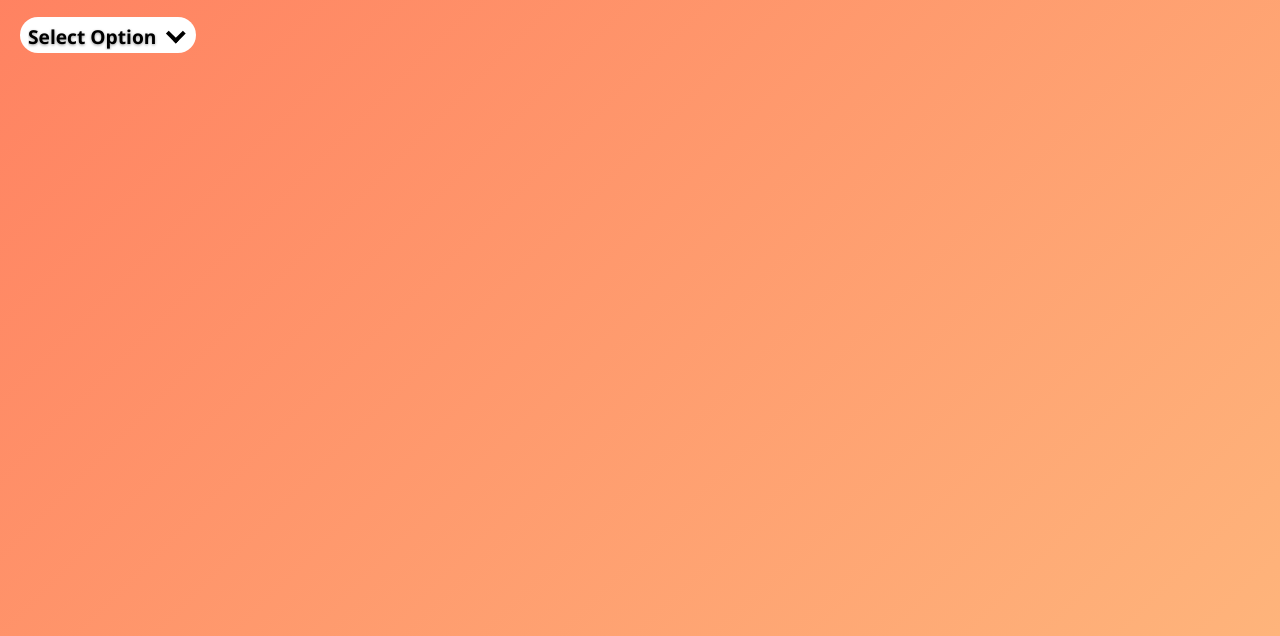
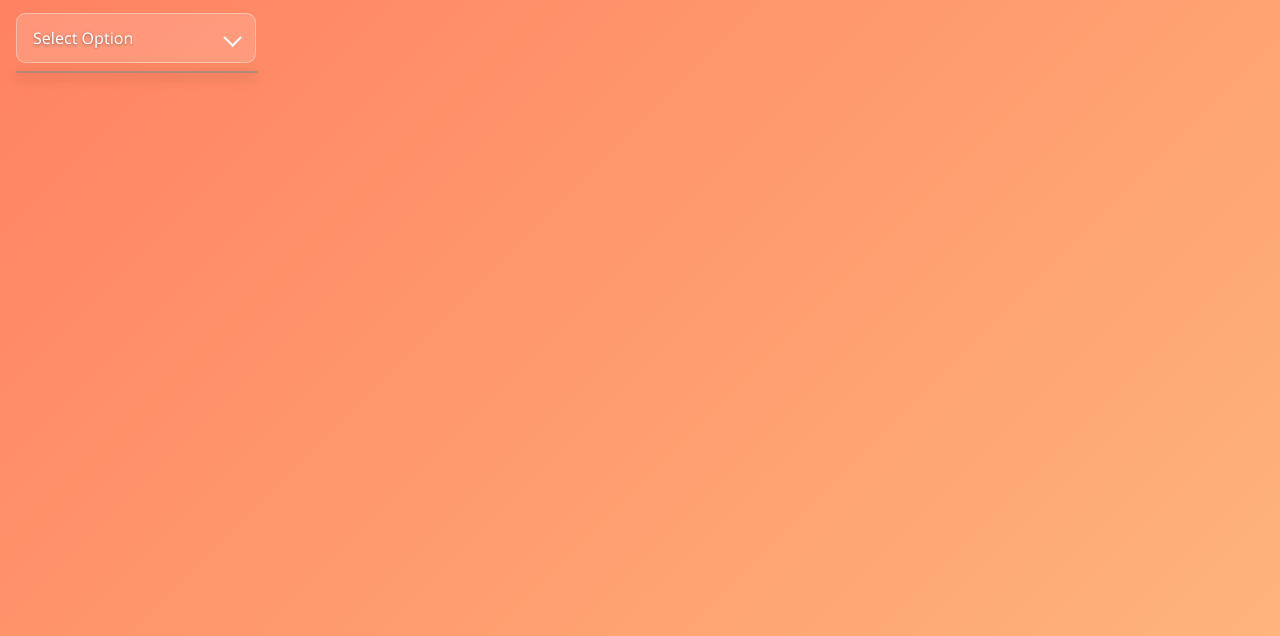
Before and after one commit to r1derPUSH/web-store, a plain HTML site: page main/index.html in a window 1280 px wide. Shown: the part 164-800 px from the top of the page. Drawn offline with Linux system fonts and the light colour scheme; no server answers.

Commit message:
edited dropdown menu

```diff
--- a/main/index.js
+++ b/main/index.js
@@ -38,7 +38,6 @@ async function renderWebsite() {
 
         if (option_box.classList.contains('nav_active')) {
             arrow.classList.add("arrow_active");
-
             for (let i = 0; i < options.length; i++) {
                 const element = options[i];
                 element.onclick = function() {
--- a/main/style.css
+++ b/main/style.css
@@ -93,91 +93,104 @@ body {
 
 /* animated "select-menu" styles */
 
+/* контейнер */
 .box {
-    width: 22vh;
-    height: 10vh;
-    margin: 20px;
+    width: 30vh;
+    margin: 2vh;
 }
 
-.selected-text {
-    margin-top: -0.2vh;
+/* вибраний елемент */
+.selected_option {
+    height: 6vh;
+    font-size: 2vh;
+    font-weight: 500;
+    color: #fff;
+    background: rgba(255,255,255,0.15);
+    padding: 0 2vh;
+    border-radius: 1.2vh;
+    cursor: pointer;
+    position: relative;
+    border: 0.2vh solid rgba(255,255,255,0.4);
+    display: flex;
+    align-items: center;
+    justify-content: space-between;
+    backdrop-filter: blur(0.6vh);
+    transition: background 0.3s, border-color 0.3s;
 }
 
-.selected_option {
-    height: 2.5vh;
-    font-size: 1.2rem;
-    font-weight: bold;
-    color: #000;
-    background-color: #fff;
-    padding: 1vh;
-    border-radius: 20px;
-    cursor: pointer;
-    position: relative;
+.selected_option:hover {
+    background: rgba(255,255,255,0.25);
+    border-color: rgba(255,255,255,0.6);
 }
 
+/* стрілочка */
 .arrow {
-    position: absolute;
-    right: 1.7vh;
-    top: 1.2vh;
-    width: 1.2vh;
-    height: 1.2vh;
-    border-top: 0.5vh solid;
-    border-left: 0.5vh solid;
+    width: 1.4vh;
+    height: 1.4vh;
+    border-top: 0.3vh solid #fff;
+    border-left: 0.3vh solid #fff;
     rotate: -135deg;
-    transition: 0.4s;
+    transition: 0.3s;
 }
 
 .arrow_active {
-    top: 2.5vh;
     rotate: 45deg;
+    margin-top: 0.7vh;
 }
 
+/* список */
 .option_box {
     position: relative;
-    margin-top: 15px;
+    margin-top: 1vh;
 }
 
 nav {
     position: absolute;
+    /* top: 6.5vh; */
     width: 100%;
-    height: 0px;
-    overflow-y: auto;
-    background-color: #fff;
-    border-radius: 10px;
-    transition: 0.3s;
-    z-index: 2;
+    max-height: 0;
+    overflow: hidden;
+    background: rgba(0,0,0,0.4);
+    border: 0.2vh solid rgba(255,255,255,0.3);
+    border-radius: 1vh;
+    transition: max-height 0.3s ease;
+    box-shadow: 0 0.6vh 1.5vh rgba(0,0,0,0.3);
+    backdrop-filter: blur(0.8vh);
+    z-index: 5;
 }
 
 .nav_active {
-    height: 27vh;
+    max-height: 30vh;
+    overflow-y: auto;
 }
 
+/* опції */
 nav ul {
-    margin-right: 2vh;
+    padding: 0.7vh 0;
+    margin: 0;
 }
 
 nav ul li {
-    font-size: 1.2rem;
-    background-color: #fff;
-    color: #000;
+    font-size: 2vh;
+    color: #fff;
     list-style: none;
-    padding: .5vh;
+    padding: 1.5vh 2vh;
     cursor: pointer;
-    transform: scale(0.5);
-    opacity: 0;
-    transition: 0.3s;
+    transition: background 0.2s;
+    border-radius: 0.7vh;
 }
 
 nav ul li:hover {
-    background-color: hsl(0, 0%, 31%);
+    background: rgba(255, 126, 95, 0.7);
 }
 
+/* скролбар */
 nav::-webkit-scrollbar {
-    width: 1.2vh;
+    width: 0.8vh;
 }
 nav::-webkit-scrollbar-thumb {
-    background-color: #5e35b1;
-    border-radius: 10px;
+    background-color: #feb47b;
+    border-radius: 1vh;
 }
 
 .menC,
```
